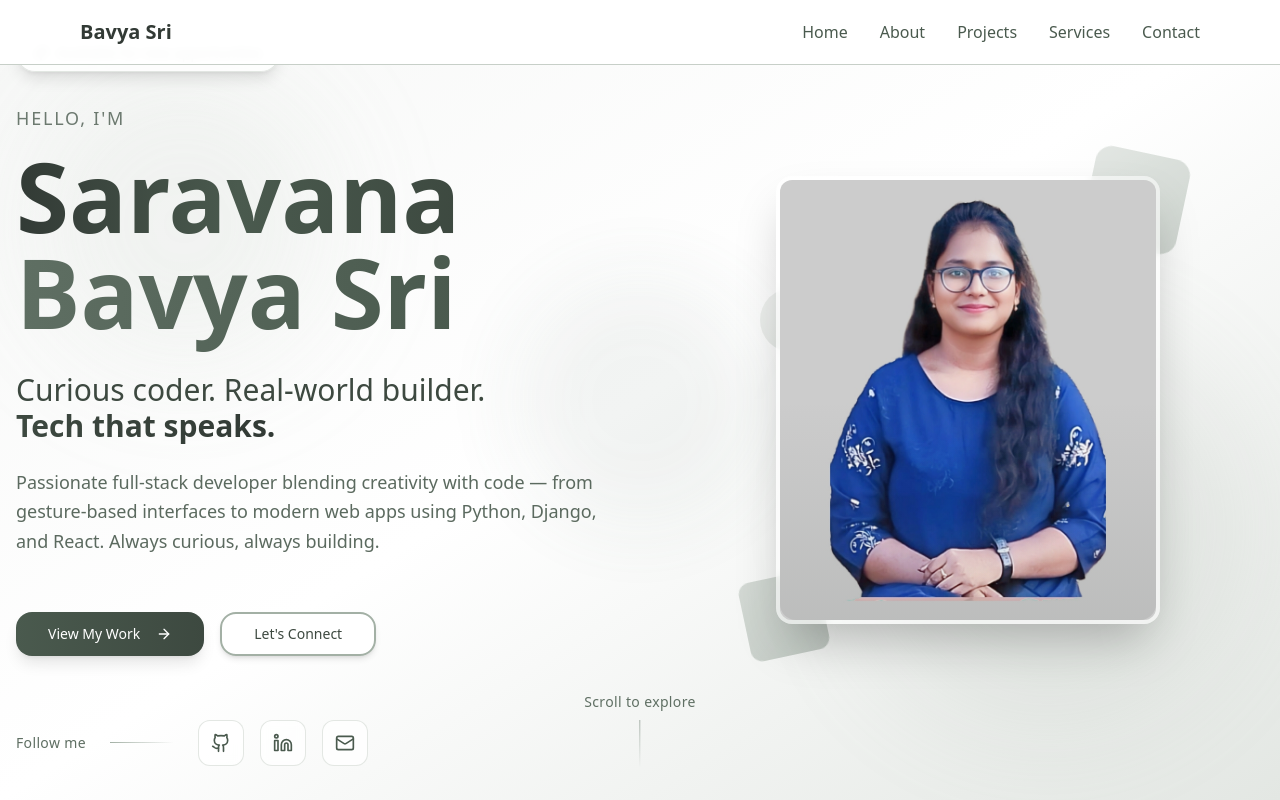
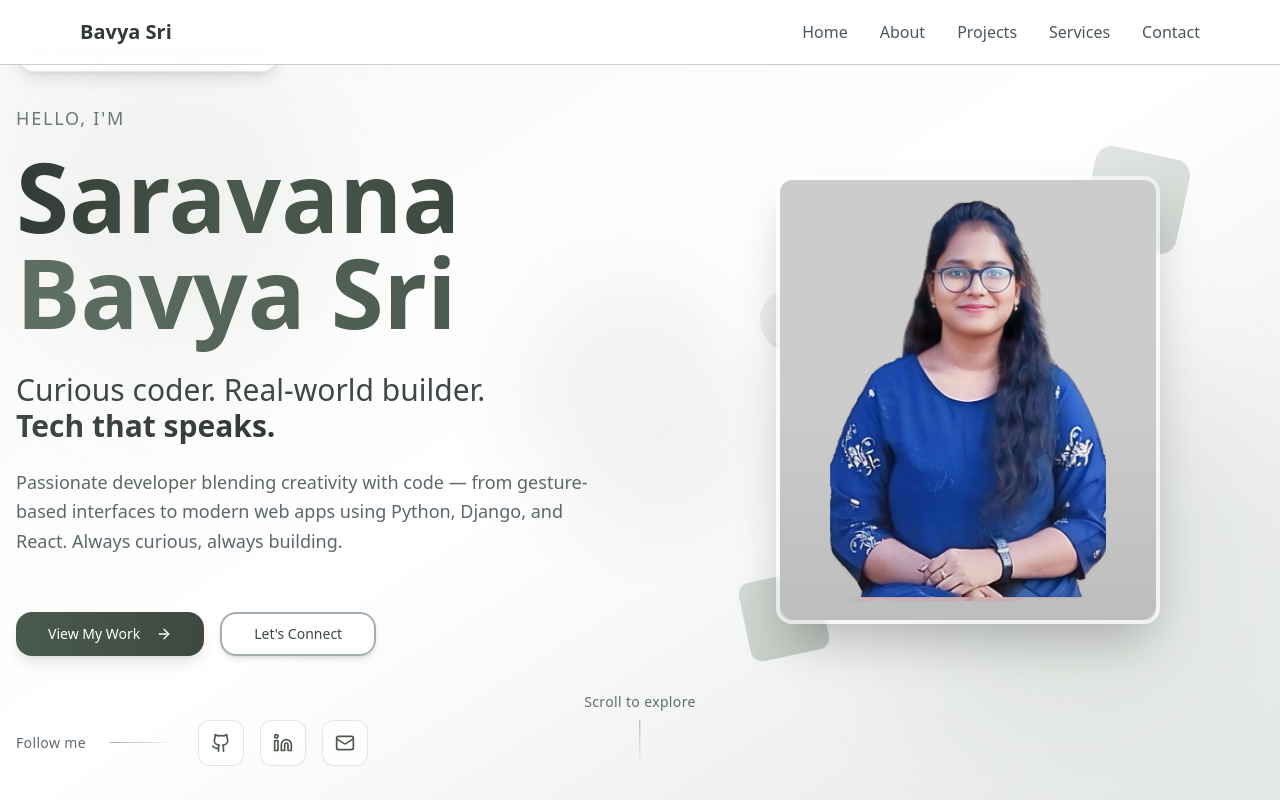
Before and after one commit to Bavya20/bavyasri-portfolio, a React (Vite) app: page / in a window 1280 px wide. Shown: the top 800 px of the page. Built offline with nearby package versions, Linux system fonts and the light colour scheme.

Commit message:
Visual edit in Lovable
Edited UI in Lovable

```diff
--- a/src/components/Hero.tsx
+++ b/src/components/Hero.tsx
@@ -43,7 +43,7 @@ const Hero = () => {
                 </span>
               </p>
 
-              <p className="text-lg text-sage-600 max-w-2xl leading-relaxed opacity-90">Passionate full-stack developer blending creativity with code — from gesture-based interfaces to modern web apps using Python, Django, and React. Always curious, always building.</p>
+              <p className="text-lg text-sage-600 max-w-2xl leading-relaxed opacity-90">Passionate developer blending creativity with code — from gesture-based interfaces to modern web apps using Python, Django, and React. Always curious, always building.</p>
             </div>
 
             {/* CTA Buttons */}
```
